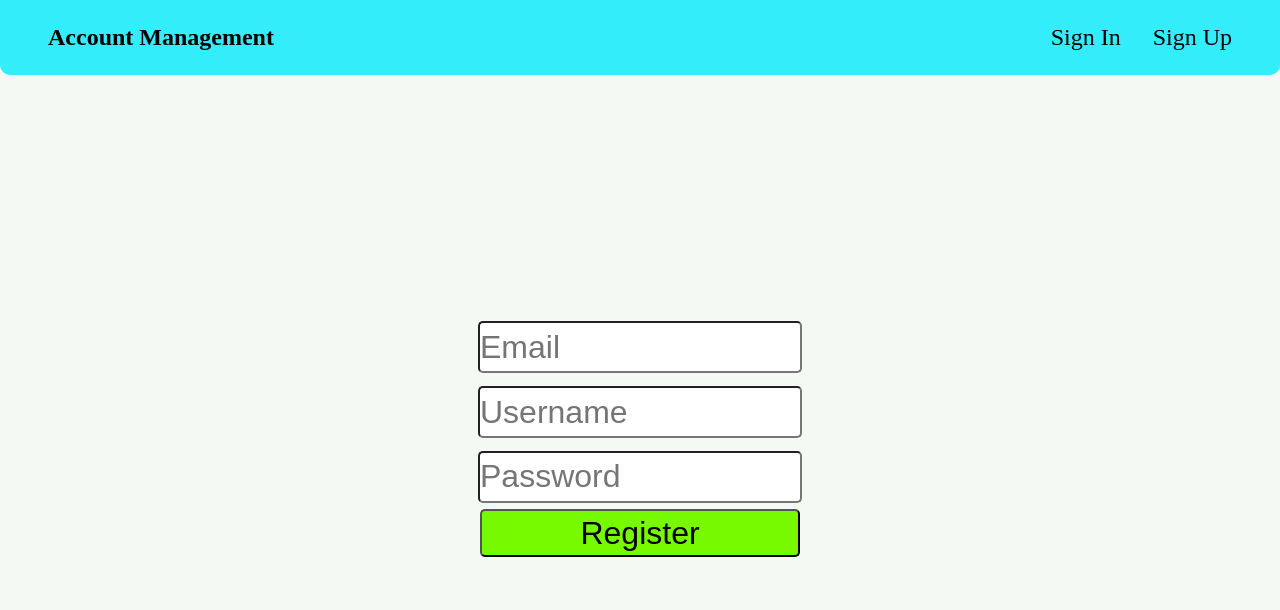
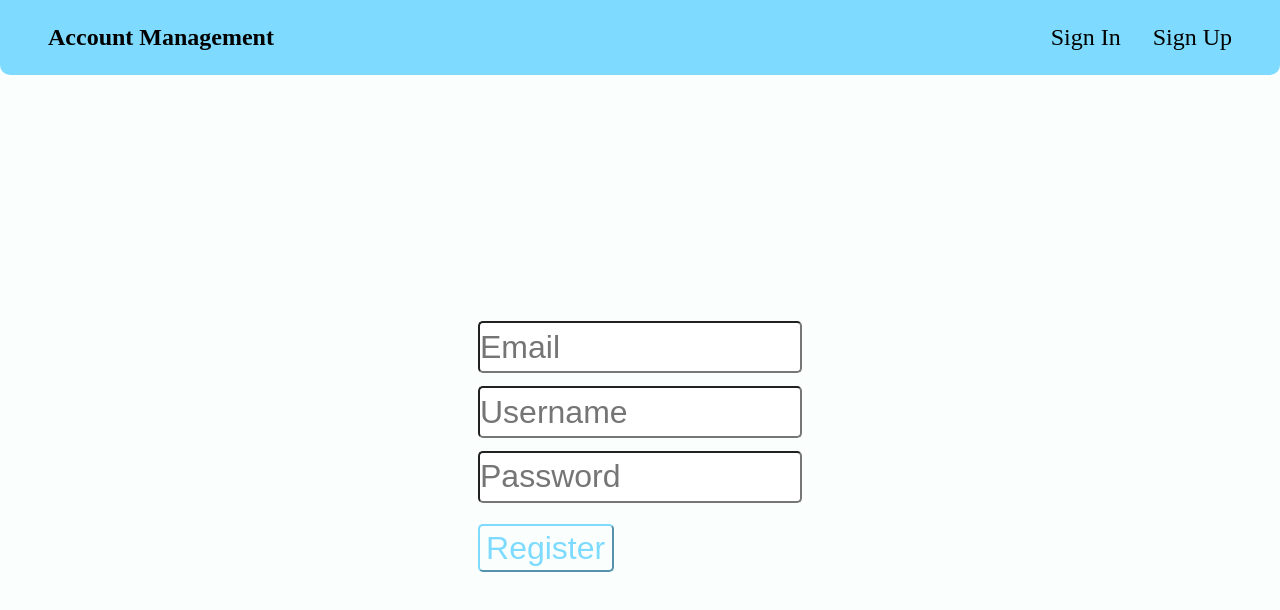
Before and after one commit to erol23/account-management, a React (Create React App) app: page /register in a window 1280 px wide. Shown: the top 610 px of the page. Built offline with nearby package versions, Linux system fonts and the light colour scheme; a web font is replaced by a local one.

Commit message:
edited Register and Login pages

```diff
--- a/src/components/navbar/Navbar.js
+++ b/src/components/navbar/Navbar.js
@@ -1,13 +1,13 @@
 import {Nav, MenuLink, Logo} from "./Navbar.style";
 
-const Navbar = ({user, setUser}) => {
+const Navbar = ({user, setUser, name}) => {
   return (
     <Nav>
       <div>
         <Logo to="/">Account Management</Logo>
       </div>
       {user ? <div>
-        <MenuLink to="/user">User Name</MenuLink>
+        <MenuLink to="/user">{name ? name : "user" }</MenuLink>
         <MenuLink to="/login" onClick={() => setUser(false)}>LogOut</MenuLink>
       </div>
       :
--- a/src/components/navbar/Navbar.style.js
+++ b/src/components/navbar/Navbar.style.js
@@ -7,7 +7,7 @@ export const Nav = styled.div`
   justify-content: space-between;
   align-items: center;
   flex-wrap: wrap;
-  background: #33EDFA;
+  background: #7EDBFF;
   border-radius: 0 0 10px 10px;
   height: 75px;
 `;
--- a/src/index.css
+++ b/src/index.css
@@ -4,5 +4,5 @@
 }
 
 body{
-    background-color: #F4F9F3;
+    background-color: #FAFFFE;
 }
--- a/src/pages/login/Login.js
+++ b/src/pages/login/Login.js
@@ -1,25 +1,29 @@
+import { useNavigate } from "react-router-dom";
+import {
+  LoginContainer,
+  LoginForm,
+  LoginInput,
+  LoginButton,
+} from "./Login.style";
 
-import { useNavigate } from "react-router-dom"
-import {LoginContainer ,LoginForm, LoginInput, LoginButton} from "./Login.style"
-
-const Login = ({user, setUser}) => {
-  const navigate = useNavigate()
+const Login = ({ user, setUser }) => {
+  const navigate = useNavigate();
 
   const handleSubmit = (e) => {
-    e.preventDefault()
-    setUser(!user)
-    navigate("/user")
-  }
+    e.preventDefault();
+    setUser(!user);
+    navigate("/user");
+  };
 
   return (
     <LoginContainer>
       <LoginForm onSubmit={handleSubmit}>
-        <LoginInput type="text" placeholder="Username"/>
-        <LoginInput type="password" placeholder="Password"/>
+        <LoginInput type="text" placeholder="Username" />
+        <LoginInput type="password" placeholder="Password" />
         <LoginButton type="submit">Login</LoginButton>
       </LoginForm>
     </LoginContainer>
-  )
-}
+  );
+};
 
-export default Login
+export default Login;
--- a/src/pages/login/Login.style.js
+++ b/src/pages/login/Login.style.js
@@ -11,7 +11,7 @@ export const LoginContainer = styled.div`
 export const LoginForm = styled.form`
   display: flex;
   flex-direction: column;
-  align-items: center;
+  /* align-items: center; */
 `;
 
 export const LoginInput = styled.input`
@@ -25,10 +25,14 @@ export const LoginInput = styled.input`
 export const LoginButton = styled.button`
   height: 3rem;
   font-size: 2rem;
-  width: 20rem;
+  width: 6rem;
   border-radius: 5px;
-  background-color: #77F900;
-  :hover{
+  background-color: #fafffe;
+  color: #7edbff;
+  border-color: #7edbff;
+  margin-top: 15px;
+  margin-left: 6px;
+  :hover {
     cursor: pointer;
   }
 `;
--- a/src/pages/register/Register.js
+++ b/src/pages/register/Register.js
@@ -1,7 +1,7 @@
 import { useNavigate } from "react-router-dom"
 import {RegisterContainer, RegisterForm, RegisterInput, RegisterButton } from "./Register.style"
 
-const Register = ({user, setUser}) => {
+const Register = ({user, setUser, setName}) => {
   const navigate = useNavigate()
 
   const handleSubmit = (e) => {
@@ -14,7 +14,7 @@ const Register = ({user, setUser}) => {
     <RegisterContainer>
       <RegisterForm onSubmit={handleSubmit}>
         <RegisterInput type="email" placeholder="Email"/>
-        <RegisterInput type="text" placeholder="Username"/>
+        <RegisterInput type="text" placeholder="Username" onChange={(e) => setName(e.target.value)}/>
         <RegisterInput type="password" placeholder="Password"/>
         <RegisterButton type="submit">Register</RegisterButton>
       </RegisterForm>
--- a/src/pages/register/Register.style.js
+++ b/src/pages/register/Register.style.js
@@ -11,7 +11,7 @@ export const RegisterContainer = styled.div`
 export const RegisterForm = styled.form`
   display: flex;
   flex-direction: column;
-  align-items: center;
+  /* align-items: center; */
 `;
 
 export const RegisterInput = styled.input`
@@ -25,10 +25,14 @@ export const RegisterInput = styled.input`
 export const RegisterButton = styled.button`
   height: 3rem;
   font-size: 2rem;
-  width: 20rem;
+  width: 8.5rem;
   border-radius: 5px;
-  background-color: #77F900;
-  :hover{
+  background-color: #fafffe;
+  color: #7edbff;
+  border-color: #7edbff;
+  margin-top: 15px;
+  margin-left: 6px;
+  :hover {
     cursor: pointer;
   }
 `;
--- a/src/router/AppRouter.js
+++ b/src/router/AppRouter.js
@@ -9,12 +9,13 @@ import UserPage from "../pages/user/UserPage";
 
 const AppRouter = () => {
   const [user, setUser] = useState(false);
+  const [name, setName] = useState("")
 
   console.log(user);
 
   return (
     <BrowserRouter>
-      <Navbar user={user} setUser={setUser} />
+      <Navbar user={user} setUser={setUser} name={name} />
       <Routes>
         <Route path="/" element={<Home />} />
         <Route
@@ -23,7 +24,7 @@ const AppRouter = () => {
         />
         <Route
           path="/register"
-          element={<Register user={user} setUser={setUser} />}
+          element={<Register user={user} setUser={setUser} setName={setName} />}
         />
         <Route path="/user" element={<PrivateRouter user={user} />}>
           {user &&
```
